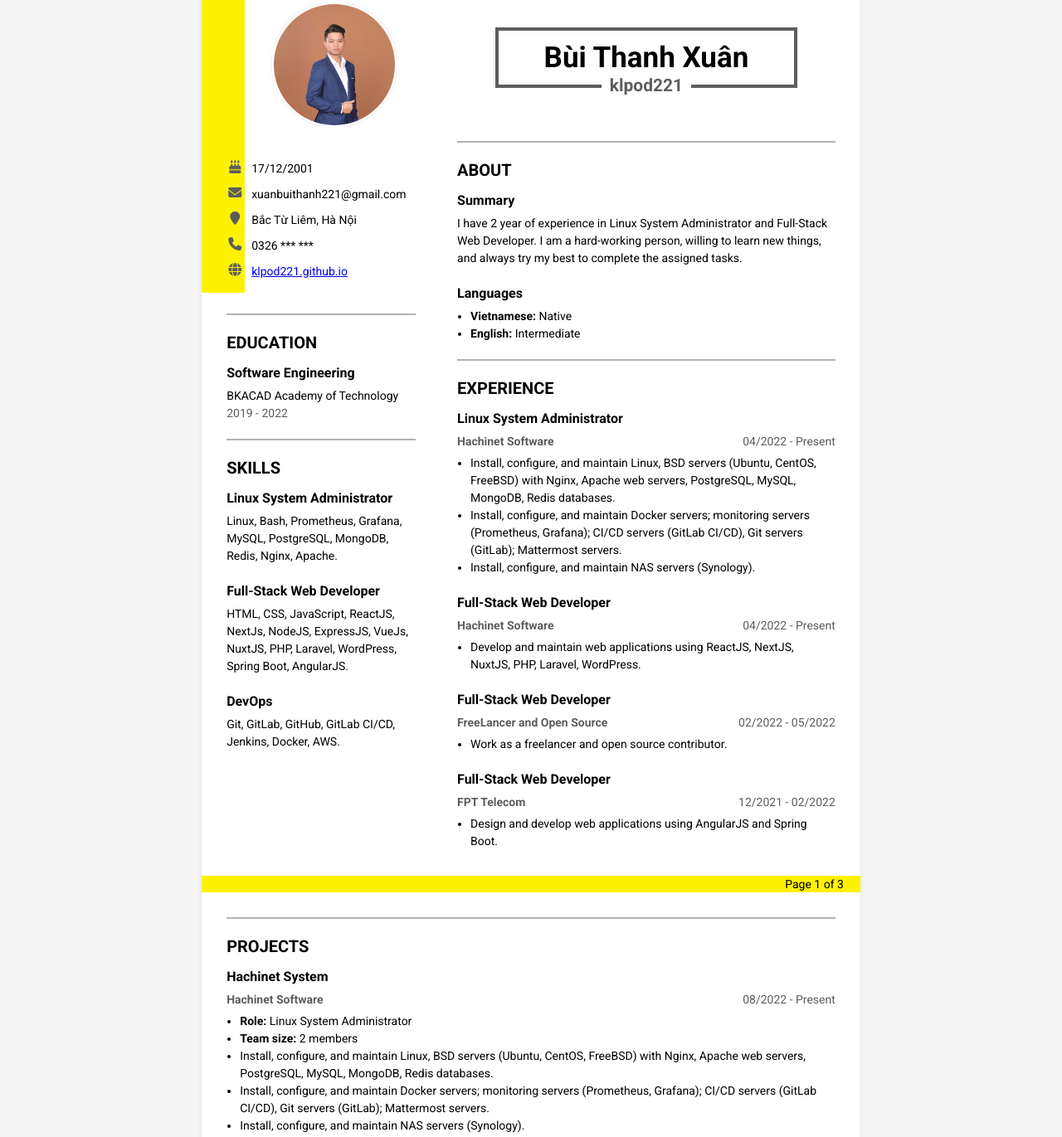
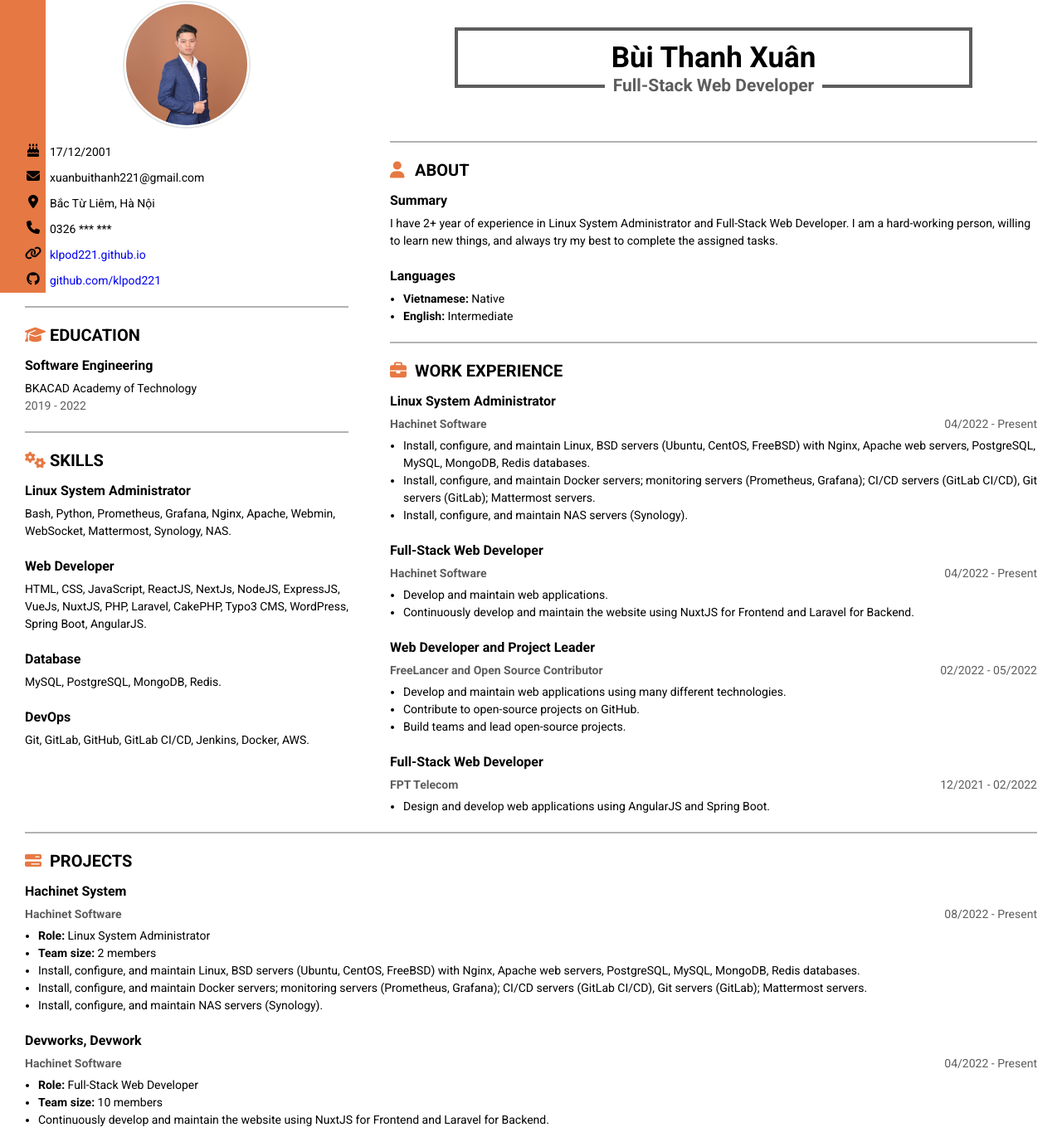
Before and after one commit to klpod221/cv, a website: page index.html in a window 1280 px wide. Shown: the part 47-1418 px from the top of the page at 83% size. Drawn offline with Linux system fonts and the light colour scheme.

Commit message:
chore: Update website styling and content

```diff
--- a/index.html
+++ b/index.html
@@ -1,56 +1,63 @@
 <!DOCTYPE html>
 <html lang="en">
+
 <head>
   <meta charset="UTF-8" />
   <meta name="viewport" content="width=device-width, initial-scale=1.0" />
   <title>klpod221's CV</title>
 
-    <!-- CSS -->
+  <script src="https://kit.fontawesome.com/151512c8c9.js" crossorigin="anonymous"></script>
+
   <link rel="stylesheet" href="style.css" />
-    <script src="https://kit.fontawesome.com/151512c8c9.js" crossorigin="anonymous"></script>
 </head>
+
 <body>
   <main>
-      <!-- page 1 -->
-      <div class="page page-1">
-        <div class="page-content">
-          <div class="left-content">
+    <div class="page-content grid">
+      <div>
         <div class="info">
           <div class="avatar">
             <img src="./images/avatar.jpeg" alt="avatar" />
           </div>
           <div class="info-content">
             <div class="icon-content">
-                  <i class="fa-solid fa-cake-candles"></i>
+              <i class="fa fa-cake-candles"></i>
               <span>17/12/2001</span>
             </div>
 
             <div class="icon-content">
-                  <i class="fa-solid fa-envelope"></i>
+              <i class="fa fa-envelope"></i>
               <span>xuanbuithanh221@gmail.com</span>
             </div>
 
             <div class="icon-content">
-                  <i class="fa-solid fa-map-marker"></i>
+              <i class="fa fa-map-marker"></i>
               <span>Bắc Từ Liêm, Hà Nội</span>
             </div>
 
             <div class="icon-content">
-                  <i class="fa-solid fa-phone"></i>
+              <i class="fa fa-phone"></i>
               <span>0326 *** ***</span>
             </div>
 
-                <!-- website -->
             <div class="icon-content">
-                  <i class="fa-solid fa-globe"></i>
+              <i class="fa fa-link"></i>
               <a href="https://klpod221.github.io/" target="_blank">klpod221.github.io</a>
+            </div>
+
+            <div class="icon-content">
+              <i class="fa-brands fa-github"></i>
+              <a href="https://github.com/klpod221" target="_blank">github.com/klpod221</a>
             </div>
           </div>
         </div>
 
         <!-- education -->
         <div class="cv-content">
-              <h2 class="title">EDUCATION</h2>
+          <h2 class="title">
+            <i class="fa fa-graduation-cap"></i>
+            EDUCATION
+          </h2>
 
           <div class="cv-item">
             <h3 class="cv-item-title">Software Engineering</h3>
@@ -63,22 +70,31 @@
 
         <!-- skills -->
         <div class="cv-content">
-              <h2 class="title">SKILLS</h2>
+          <h2 class="title">
+            <i class="fa fa-cogs"></i>
+            SKILLS
+          </h2>
 
           <div class="cv-item">
             <h3 class="cv-item-title">Linux System Administrator</h3>
             <div class="cv-item-content">
-                  Linux, Bash, Prometheus, Grafana, MySQL, PostgreSQL, MongoDB,
-                  Redis, Nginx, Apache.
+              Bash, Python, Prometheus, Grafana, Nginx, Apache, Webmin, WebSocket, Mattermost, Synology, NAS.
             </div>
           </div>
 
           <div class="cv-item">
-                <h3 class="cv-item-title">Full-Stack Web Developer</h3>
+            <h3 class="cv-item-title">Web Developer</h3>
             <div class="cv-item-content">
               HTML, CSS, JavaScript, ReactJS, NextJs, NodeJS, ExpressJS,
-                  VueJs, NuxtJS, PHP, Laravel, WordPress, Spring Boot,
+              VueJs, NuxtJS, PHP, Laravel, CakePHP, Typo3 CMS, WordPress, Spring Boot,
               AngularJS.
+            </div>
+          </div>
+
+          <div class="cv-item">
+            <h3 class="cv-item-title">Database</h3>
+            <div class="cv-item-content">
+              MySQL, PostgreSQL, MongoDB, Redis.
             </div>
           </div>
 
@@ -90,15 +106,18 @@
           </div>
         </div>
       </div>
-          <div class="right-content">
+      <div>
         <div class="page-title">
           <h1>Bùi Thanh Xuân</h1>
-              <h2>klpod221</h2>
+          <h2>Full-Stack Web Developer</h2>
         </div>
 
         <!-- About -->
         <div class="cv-content">
-              <h2 class="title">ABOUT</h2>
+          <h2 class="title">
+            <i class="fa fa-user"></i>
+            ABOUT
+          </h2>
 
           <div class="cv-item">
             <h3 class="cv-item-title">Summary</h3>
@@ -124,13 +143,14 @@
 
         <!-- experience -->
         <div class="cv-content">
-              <h2 class="title">EXPERIENCE</h2>
+          <h2 class="title">
+            <i class="fa fa-briefcase"></i>
+            WORK EXPERIENCE
+          </h2>
 
           <div class="cv-item">
             <h3 class="cv-item-title">Linux System Administrator</h3>
-                <div
-                  class="cv-item-content flex justify-between color-secondary"
-                >
+            <div class="cv-item-content flex justify-between color-secondary">
               <strong>Hachinet Software</strong>
               <span>04/2022 - Present</span>
             </div>
@@ -155,17 +175,40 @@
 
           <div class="cv-item">
             <h3 class="cv-item-title">Full-Stack Web Developer</h3>
-                <div
-                  class="cv-item-content flex justify-between color-secondary"
-                >
+            <div class="cv-item-content flex justify-between color-secondary">
               <strong>Hachinet Software</strong>
               <span>04/2022 - Present</span>
             </div>
             <div class="cv-item-content">
               <ul class="list">
                 <li>
-                      Develop and maintain web applications using ReactJS,
-                      NextJS, NuxtJS, PHP, Laravel, WordPress.
+                  Develop and maintain web applications.
+                </li>
+                <li>
+                  Continuously develop and maintain the website using NuxtJS
+                  for Frontend and Laravel for Backend.
+                </li>
+              </ul>
+            </div>
+          </div>
+
+          <div class="cv-item">
+            <h3 class="cv-item-title">Web Developer and Project Leader</h3>
+            <div class="cv-item-content flex justify-between color-secondary">
+              <strong>FreeLancer and Open Source Contributor</strong>
+              <span>02/2022 - 05/2022</span>
+            </div>
+            <div class="cv-item-content">
+              <ul class="list">
+                <li>
+                  Develop and maintain web applications using many different
+                  technologies.
+                </li>
+                <li>
+                  Contribute to open-source projects on GitHub.
+                </li>
+                <li>
+                  Build teams and lead open-source projects.
                 </li>
               </ul>
             </div>
@@ -173,24 +216,7 @@
 
           <div class="cv-item">
             <h3 class="cv-item-title">Full-Stack Web Developer</h3>
-                <div
-                  class="cv-item-content flex justify-between color-secondary"
-                >
-                  <strong>FreeLancer and Open Source</strong>
-                  <span>02/2022 - 05/2022</span>
-                </div>
-                <div class="cv-item-content">
-                  <ul class="list">
-                    <li>Work as a freelancer and open source contributor.</li>
-                  </ul>
-                </div>
-              </div>
-
-              <div class="cv-item">
-                <h3 class="cv-item-title">Full-Stack Web Developer</h3>
-                <div
-                  class="cv-item-content flex justify-between color-secondary"
-                >
+            <div class="cv-item-content flex justify-between color-secondary">
               <strong>FPT Telecom</strong>
               <span>12/2021 - 02/2022</span>
             </div>
@@ -207,14 +233,12 @@
       </div>
     </div>
 
-        <div class="page-footer">Page 1 of 3</div>
-      </div>
-
-      <!-- page 2 -->
-      <div class="page page-2">
     <div class="page-content">
       <div class="cv-content">
-            <h2 class="title">PROJECTS</h2>
+        <h2 class="title">
+          <i class="fa fa-tasks"></i>
+          PROJECTS
+        </h2>
 
         <div class="cv-item">
           <h3 class="cv-item-title">Hachinet System</h3>
@@ -346,16 +370,7 @@
             </ul>
           </div>
         </div>
-          </div>
-        </div>
 
-        <div class="page-footer">Page 2 of 3</div>
-      </div>
-
-      <!-- page 3 -->
-      <div class="page page-3">
-        <div class="page-content">
-          <div class="cv-content no-border">
         <div class="cv-item">
           <h3 class="cv-item-title">Kanzaki</h3>
           <div class="cv-item-content flex justify-between color-secondary">
@@ -413,10 +428,9 @@
       </div>
     </div>
 
-        <div class="page-footer">Page 3 of 3</div>
-      </div>
   </main>
 
   <script src="script.js"></script>
 </body>
+
 </html>
--- a/script.js
+++ b/script.js
@@ -6,13 +6,4 @@ console.log('https://github.com/klpod221/cv');
 const exp = document.getElementById('exp');
 const diff = new Date() - new Date('2021-12-01');
 const year = Math.floor(diff / 31536000000);
-exp.innerHTML = year;
-
-// if user use mobile, and the route is not /mobile, redirect to /mobile
-// and if user use desktop, and the route is /mobile, redirect to /
-// if (window.screen.width < 768 && window.location.pathname != '/mobile') {
-//   window.location = '/mobile';
-// }
-// if (window.screen.width >= 768 && window.location.pathname == '/mobile') {
-//   window.location = '/';
-// }
+exp.innerHTML = year + '+';
--- a/style.css
+++ b/style.css
@@ -12,6 +12,10 @@
 body {
   background: #f5f5f5;
   font-size: 14px;
+}
+
+a {
+  text-decoration: none;
 }
 
 .flex {
@@ -35,25 +39,21 @@ body {
   margin-left: 16px;
 }
 
-.page {
-  width: 210mm;
-  height: 297mm;
+main {
+  height: fit-content;
   margin: 0 auto;
   background: #fff;
-  box-shadow: 0 0 5px rgba(0, 0, 0, 0.1);
   padding: 30px;
   position: relative;
 }
 
-.page.page-1::before {
+main::before {
   content: "";
   position: absolute;
   top: 0;
   left: 0;
-  width: 52px;
   height: 400px;
-  background: #fef200;
-  z-index: 0;
+  border-left: 55px solid #e67843;
 }
 
 .page-content {
@@ -61,36 +61,21 @@ body {
   z-index: 10;
 }
 
-.page-1 .page-content {
+.grid {
   display: grid;
   grid-template-columns: 1fr 2fr;
   gap: 50px;
 }
 
-.page-footer {
-  position: absolute;
-  bottom: 0;
-  left: 0;
-  right: 0;
-  height: 20px;
-  background: #fef200;
-  display: flex;
-  justify-content: end;
-  padding: 0 20px;
-  z-index: 50;
-}
-
 .info {
-  margin-bottom: 40px;
+  margin-bottom: 20px;
 }
 
 .avatar {
-  overflow: hidden;
-  margin-top: 20px;
-  margin-bottom: 40px;
-  width: 90%;
+  margin: 20px 0;
+  width: 100%;
   display: flex;
-  justify-content: end;
+  justify-content: center;
 }
 
 .avatar img {
@@ -99,7 +84,7 @@ body {
   height: 150px;
   border-radius: 50%;
   border: 2px solid #fff;
-  box-shadow: 0 0 5px rgba(0, 0, 0, 0.1);
+  box-shadow: 0px 0px 0px 2px rgba(0, 0, 0, 0.1);
 }
 
 .icon-content {
@@ -111,7 +96,7 @@ body {
   font-size: 16px;
   width: 20px;
   text-align: center;
-  color: #5d5d5d;
+  color: #000;
   margin-right: 10px;
 }
 
@@ -154,21 +139,22 @@ body {
   border-top: 2px solid rgba(0, 0, 0, 0.3);
 }
 
-.cv-content.no-border::before {
-  border: none;
-}
-
 .cv-content .title {
   font-size: 20px;
   font-weight: 700;
   margin-bottom: 10px;
 }
 
+.cv-content .title i {
+  color: #e67843;
+  margin-right: 5px;
+  width: 20px;
+}
+
 .cv-content .cv-item {
   margin-bottom: 20px;
 }
 
-/* last item */
 .cv-content .cv-item:last-child {
   margin-bottom: 0;
 }
```
Also changed, not shown: index.js (added, +22 -0 lines), package.json (added, +8 -0 lines), 2 other files. Lines whose indentation alone changed are shown as unchanged.
